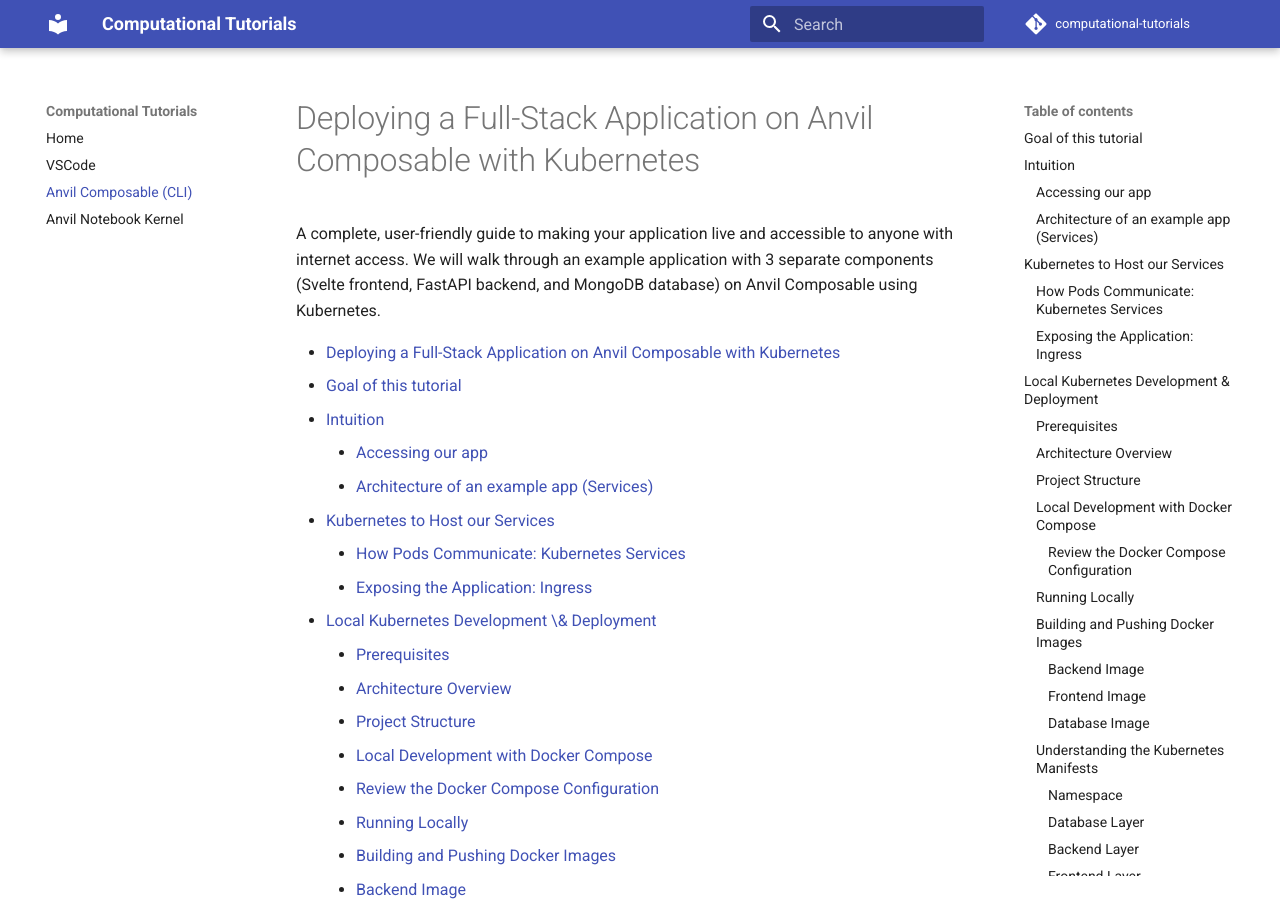
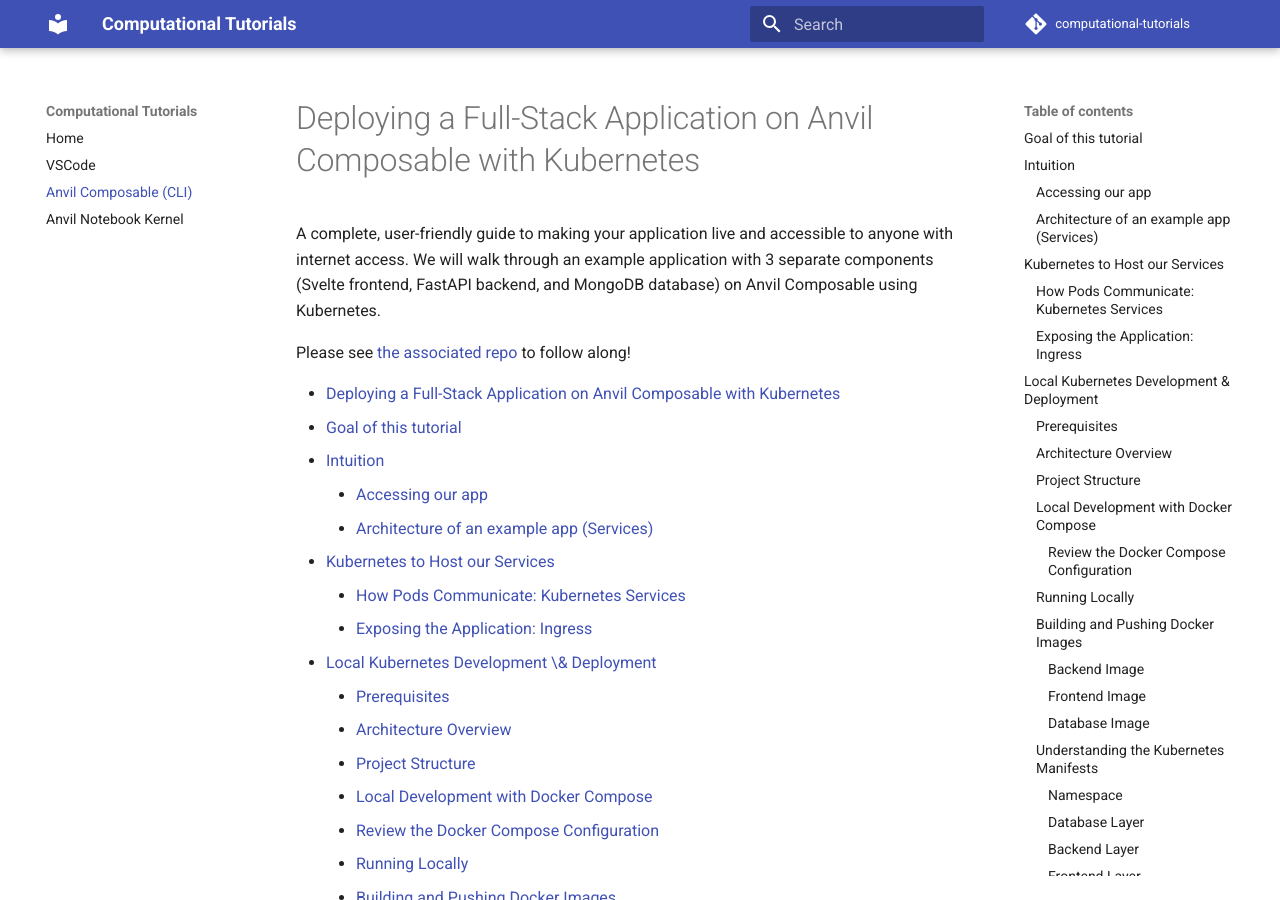
Before and after one commit to wintermutant/computational-tutorials, an MkDocs documentation site: the page built from docs/anvil-composable-cli.md, in a window 1280 px wide and 900 px high. Built offline with MkDocs 1.6.1 and Material for MkDocs 9.7.7, drawn with Linux system fonts in a browser that asks for light colours; comment, search, counter and statistics services are not loaded.

Commit message:
added link to anvil composable repo

```diff
--- a/docs/anvil-composable-cli.md
+++ b/docs/anvil-composable-cli.md
@@ -3,6 +3,8 @@
 A complete, user-friendly guide to making your application live and accessible to anyone with internet access. We will
 walk through an example application with 3 separate components (Svelte frontend, FastAPI backend, and MongoDB database)
 on Anvil Composable using Kubernetes.
+
+Please see [the associated repo](https://github.com/wintermutant/anvil-composable-tutorial) to follow along!
 
 - [Deploying a Full-Stack Application on Anvil Composable with Kubernetes](#deploying-a-full-stack-application-on-anvil-composable-with-kubernetes)
   - [Goal of this tutorial](#goal-of-this-tutorial)
```
